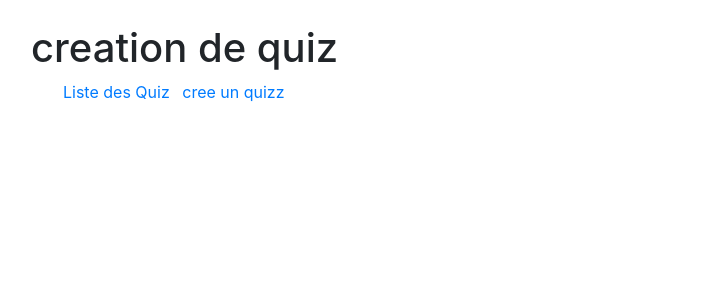
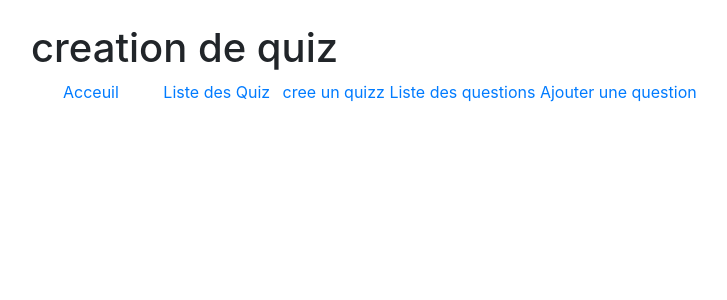
Before and after one commit to DayZmooN/Quiz, a PHP site: page /layout.php in a window 1280 px wide. Shown: the top 300 px of the page, without its empty margins (63-790 px from the left). Run offline with PHP 8.4, Linux system fonts and the light colour scheme; data that the repository does not hold is empty.

Commit message:
update layout and new file for list quizzes

```diff
--- a/layout.php
+++ b/layout.php
@@ -18,8 +18,11 @@
             <header class="mb-4">
                 <h1 class="text-3xl font-bold">creation de quiz</h1>
                 <nav>
-                    <a href="./index.php" class="text-blue-500 hover:underline ml-4 p-2">Liste des Quiz</a>
-                    <a href="./app/view/quizzes/form_add_quizzes.php" class="text-blue-500 hover:underline">cree un quizz</a>
+                    <a href="/quiz/index.php" class="text-blue-500 hover:underline ml-4 p-2">Acceuil</a>
+                    <a href="/quiz/app/view/quizzes/index_quizzes.php" class="text-blue-500 hover:underline ml-4 p-2">Liste des Quiz</a>
+                    <a href="/quiz/app/view/quizzes/form_add_quizzes.php" class="text-blue-500 hover:underline">cree un quizz</a>
+                    <a href="/quiz/app/view/questions/index_questions.php" class="text-blue-500 hover:underline">Liste des questions</a>
+                    <a href="/quiz/app/view/questions/form_add_questions.php" class="text-blue-500 hover:underline">Ajouter une question</a>
 
 
                 </nav>
```
Also changed, not shown: app/view/quizzes/index_quizzes.php (added, +22 -0 lines), index.php (+1 -11 lines).
